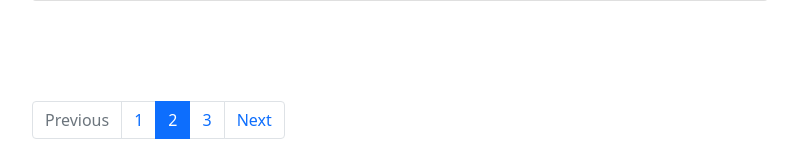
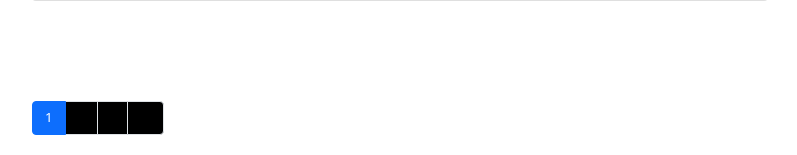
Before and after one commit to Reiderade/Blog-App, a Django app: page / in a window 1280 px wide. Shown: the part 1753-1908 px from the top of the page, without its empty margins (50-847 px from the left). Run offline with Django 3.2, Linux system fonts and the light colour scheme; data comes from the database, SQL or seed files in the repository; both versions use the stored data as it was after the commit.

Commit message:
pagination

```diff
--- a/blogApp/views.py
+++ b/blogApp/views.py
@@ -1,6 +1,7 @@
 from django.shortcuts import render
 from django.views.generic import ListView
 from .models import Post, Categories
+from django.core.paginator import Paginator
 
 # Create your views here.
 class blog(ListView):
--- a/static/css/style.css
+++ b/static/css/style.css
@@ -92,3 +92,9 @@
     margin-right: 10pt;
     margin-bottom: 10pt;
 }
+
+.pagination li a{
+    font-size: smaller;
+    background-color: black;
+    color: black;
+}
--- a/templates/index.html
+++ b/templates/index.html
@@ -44,18 +44,24 @@
           {% endfor %}
           <nav aria-label="...">
             <ul class="pagination">
-              <li class="page-item disabled">
-                <a class="page-link" href="#" tabindex="-1" aria-disabled="true">Previous</a>
-              </li>
-              <li class="page-item"><a class="page-link" href="#">1</a></li>
-              <li class="page-item active" aria-current="page">
-                <a class="page-link" href="#">2</a>
-              </li>
-              <li class="page-item"><a class="page-link" href="#">3</a></li>
-              <li class="page-item">
-                <a class="page-link" href="#">Next</a>
-              </li>
-            </ul>
+							{% if is_paginated %}
+								{% if page_obj.has_previous %}
+									<li class="page-item"><a class="page-link" href="?page=1"><i class="fa fa-arrow-left" aria-hidden="true"></i></a></li>
+									<li class="page-item"><a class="page-link" href="?page={{ page_obj.previous_page_number }}"><i class="fa fa-angle-left" aria-hidden="true"></i></a></li>
+								{% endif %}
+								{% for num in page_obj.paginator.page_range %}
+									{% if num == page_obj.number %}
+										<li class="page-item active"><a class="page-link" href="?page={{num}}">{{num}}</a></li>
+									{% elif num > page_obj.number|add:'-2' and num < page_obj.number|add:'2' %}
+										<li class="page-item"><a class="page-link" href="?page={{num}}">{{num}}</a></li>
+									{% endif %}
+								{% endfor %}
+								{% if page_obj.has_next %}
+									<li class="page-item"><a class="page-link" href="?page={{page_obj.next_page_number}}"><i class="fa fa-angle-right" aria-hidden="true"></i></a></li>
+									<li class="page-item"><a class="page-link" href="?page={{ page_obj.paginator.num_pages }}"><i class="fa fa-arrow-right" aria-hidden="true"></i></a></li>
+								{% endif %}
+							{% endif %}
+						</ul>
           </nav>
 
         </div>
```
Also changed, not shown: Media/blog/Branch-2.png (added), Media/blog/git.jpeg (added), db.sqlite3, static/images/b2.jpg (deleted), static/images/s1.jpg (deleted).
